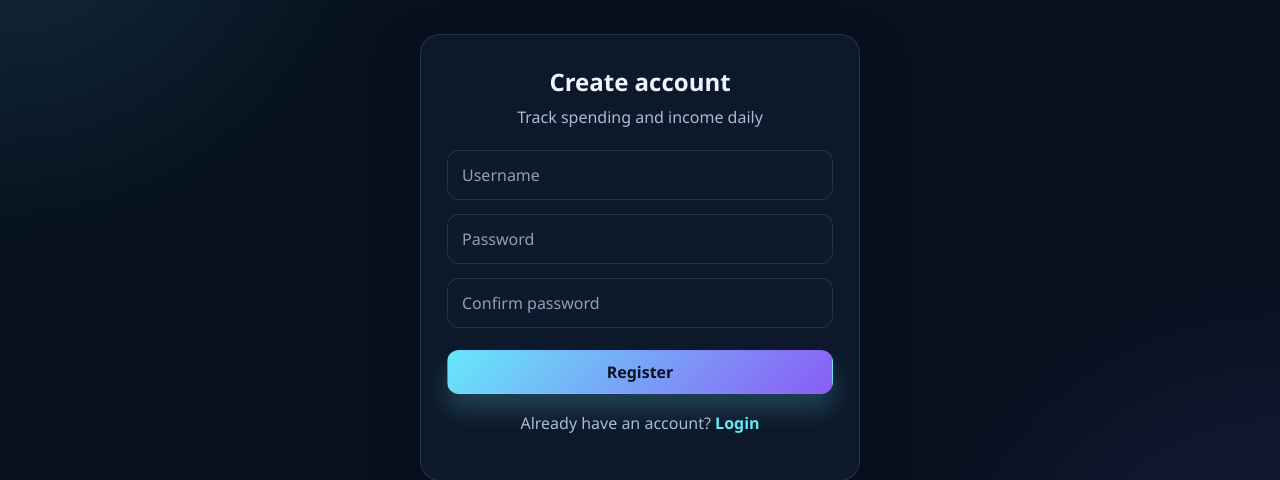
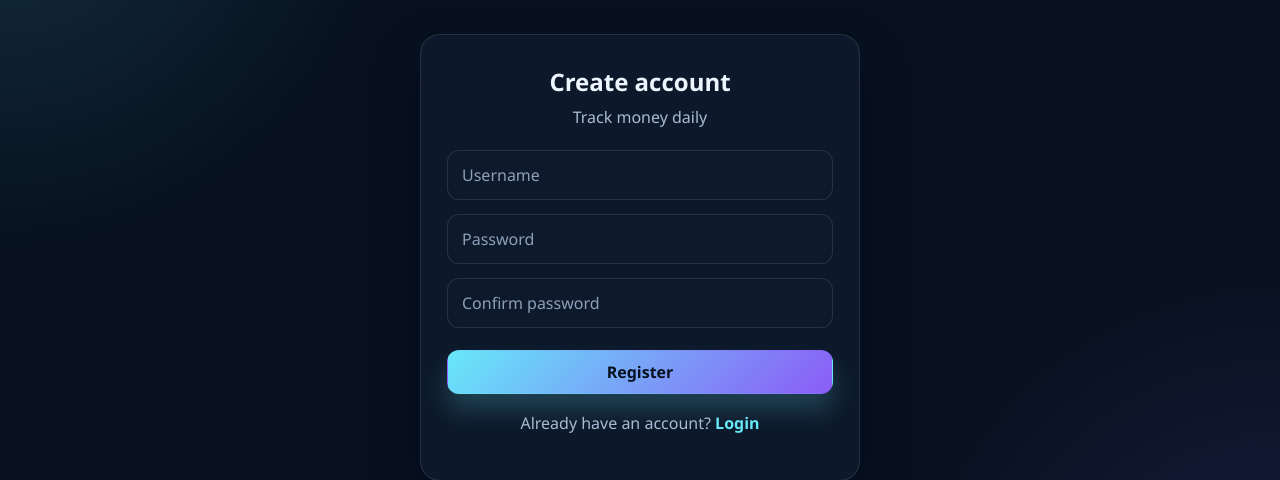
Before and after one commit to sachit-create/FinanceTracker_2, a Flask app: page /register in a window 1280 px wide. Shown: the part 143-623 px from the top of the page. Run offline with Flask 3, Linux system fonts and the light colour scheme.

Commit message:
Update subtitle text in register.html

```diff
--- a/flaskApp/templates/register.html
+++ b/flaskApp/templates/register.html
@@ -6,7 +6,7 @@
 <div class="auth-wrapper">
   <div class="auth-card">
     <h2>Create account</h2>
-    <p class="auth-subtitle">Track spending and income daily</p>
+    <p class="auth-subtitle">Track money daily</p>
 
     <form method="POST" class="form-grid">
       <input class="form-field" type="text" name="username" placeholder="Username" required>
```
